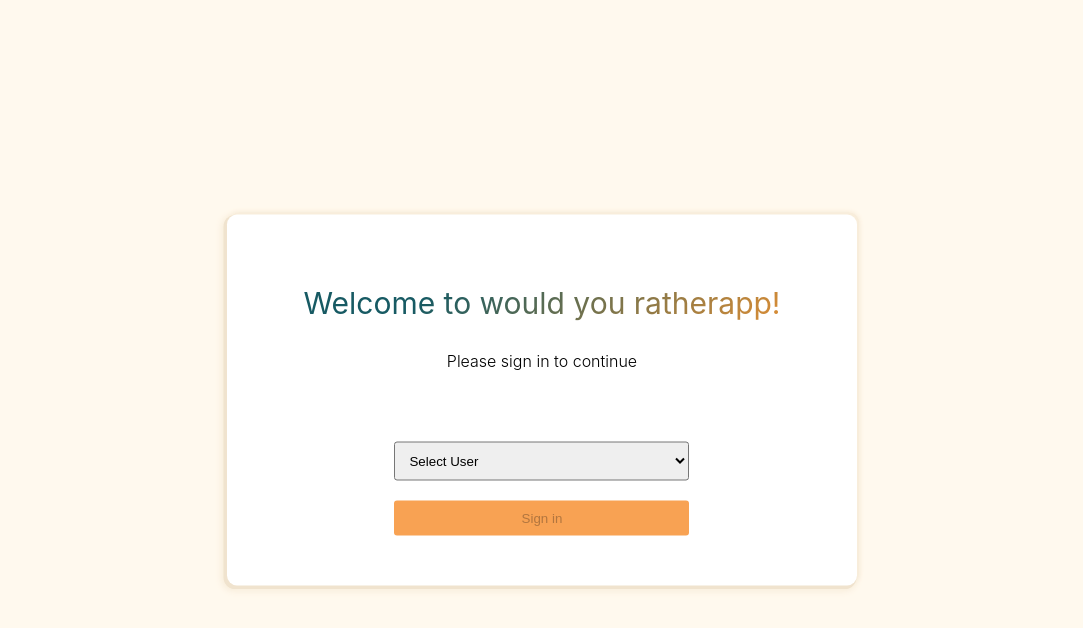
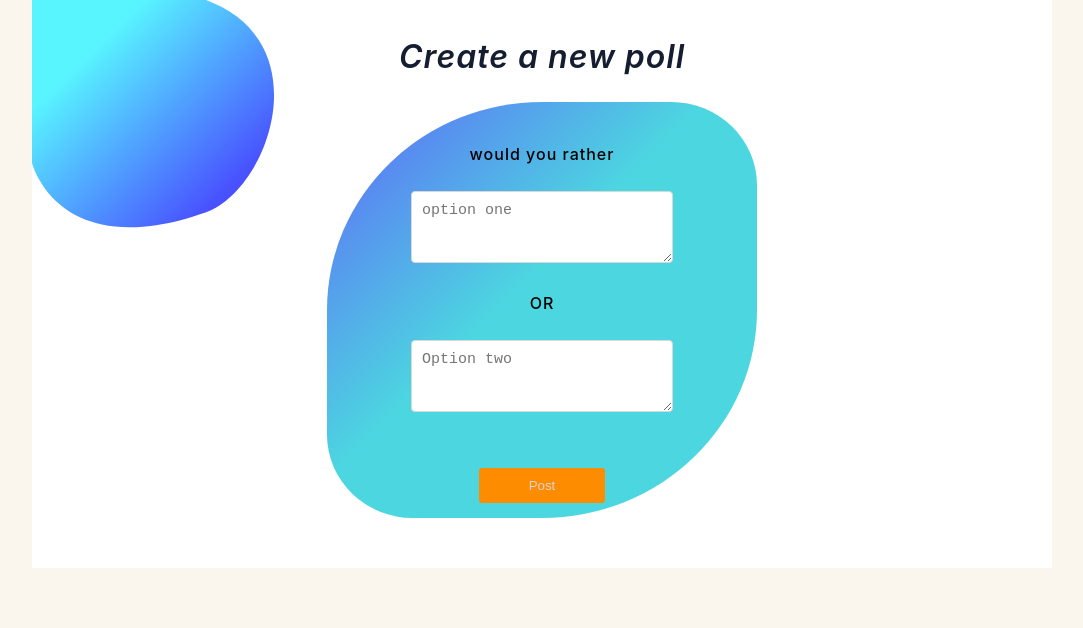
Before and after one commit to meghabalaraju/reactnd-would-you-rather, a React (Create React App) app: page / in a window 1280 px wide. Shown: the top 628 px of the page, without its empty margins (98-1181 px from the left). Built offline with nearby package versions, Linux system fonts and the light colour scheme.

Commit message:
mew poll compoenent to create new questions added

```diff
--- a/src/components/App.js
+++ b/src/components/App.js
@@ -1,7 +1,8 @@
 import React, { Component } from 'react';
 import { connect } from 'react-redux';
 import { handleInitialData } from '../actions/shared';
-import Wrapper from './Login/Wrapper';
+import NewPoll from './NewPoll';
+// import Wrapper from './Login/Wrapper';
 
 
 class App extends Component {
@@ -11,7 +12,8 @@ class App extends Component {
 
   render () {
     return (
-        <Wrapper/>
+        // <Wrapper/>
+        <NewPoll />
     )
   }
 }
--- /dev/null
+++ b/src/components/NewPoll.js
@@ -0,0 +1,39 @@
+import React, { Component } from 'react'
+import logo from '../utils/icons/newPollBg.svg'
+
+class NewPoll extends Component {
+    render() {
+        return (
+            <div className='container' style={{
+                                                backgroundImage: `url(${logo})`,
+                                                backgroundRepeat: 'no-repeat',
+                                                backgroundColor: '#ffffff'}}>
+                <h2 className="center head-poll">Create a new poll</h2>
+                <div className='poll-container'>
+                        <h5 className="u-font-small"> would you rather </h5>
+                        <form className='poll-form'>
+                            <textarea
+                                className='text-area'
+                                placeholder='option one'
+                                maxLength={100} />
+                            <h5 className="u-font-small">OR</h5>
+                            <textarea
+                                className='text-area'
+                                placeholder='Option two'
+                                wrap="true"
+                                maxLength={100} />
+                            <p style={{opacity: 0}}>text left</p>
+                            <button
+                                className='btn btn-create center'
+                                >
+                                Post
+                            </button>
+                        </form>
+                    </div>
+
+            </div>
+        )
+    }
+}
+
+export default NewPoll
--- a/src/index.css
+++ b/src/index.css
@@ -5,13 +5,20 @@ body {
   font-family: -apple-system, BlinkMacSystemFont, 'Fira Sans', sans-serif;
   -webkit-font-smoothing: antialiased;
   -moz-osx-font-smoothing: grayscale;
-  background-color: #fff9ee
+  background-color: #faf6ed
 }
 
 code {
   font-family: source-code-pro, Menlo, Monaco, Consolas, 'Courier New',
     monospace;
 }
+
+.container {
+  max-width: 1000px;
+  margin: 0 auto;
+  padding: 10px;
+}
+
 
 .wrapper {
   position: absolute;
@@ -26,7 +33,6 @@ code {
   max-width: 590px;
   margin: 0 auto;
   padding: 20px;
-  /* border: 1px solid #F8A253; */
   border-radius: 10px;
   cursor: pointer;
   box-shadow: -2px 2px 0px 1.5px #f0e3ce, 2px -2px 0px 0px #f8eddb, -3px 3px 6px 3px #f8eddb, 2px -2px 4px 1px #f8eddb;
@@ -59,13 +65,53 @@ code {
   border-radius: 3px;
   outline: none;
   border: none;
-
 }
 
 .btn-select {
   margin-bottom: 30px;
   background-color: #F8A253;
 }
+
+.btn-create{
+  padding: 10px 50px;
+  background-color: #fe8c00;
+  color: #dbd4d4;
+
+}
+
+/*  New Poll */
+
+.newPoll {
+  background-color: #FFFCF9;
+  background-image:  radial-gradient( circle at top right,#53f8d4,#f3f2f1 );
+}
+
+.poll-container{
+  width: 40%;
+  margin: 0 auto;
+  margin-bottom: 40px;
+  padding: 15px;
+  text-align: center;
+  border-radius: 50% 20%;
+  background: -webkit-linear-gradient(135deg, #4cd7e0 10% 55%,  #5f66f8 100%);
+}
+
+
+
+.poll-form {
+  width: 100%;
+  margin: 0 auto;
+}
+
+.text-area {
+  width: 60%;
+  border-radius: 4px;
+  border: 1px solid #dad7d7;
+  padding: 10px;
+  font-size: 15px;
+  height: 50px;
+}
+
 
 /* Fonts */
 .log-header-font {
@@ -78,6 +124,34 @@ code {
 
 }
 
+.head-poll {
+  font-style: oblique;
+  color: rgba(20,30,48,1);
+  font-size: 32px;
+  font-weight: 600;
+  letter-spacing: 1px;
+}
+
+
+/* Uitility classes*/
 p {
   font-weight: 300;
 }
+
+.center {
+  text-align: center;
+}
+
+.u-margin{
+  margin: 0;
+}
+
+.u-margin-small{
+  margin-bottom: 10px;
+}
+
+.u-font-small {
+  font-size: 16px;
+  font-weight: 500;
+  letter-spacing: 1px;
+}
```
Also changed, not shown: src/utils/icons/newPollBg.svg (added).
